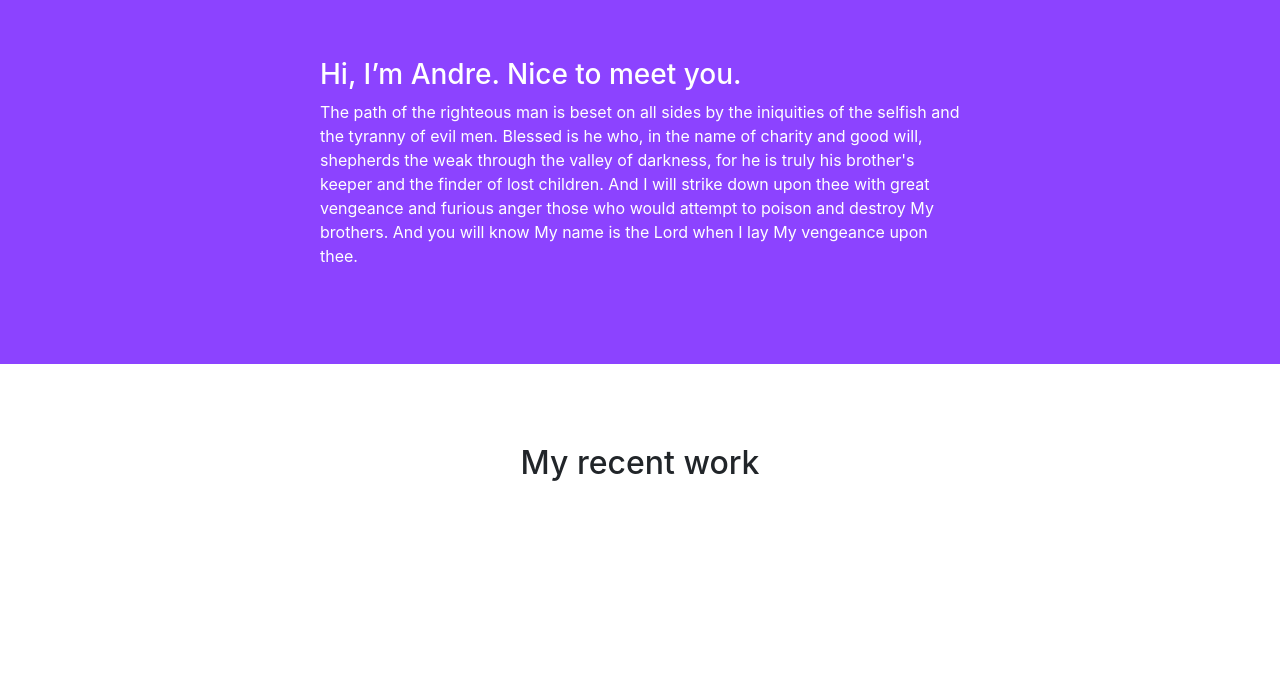
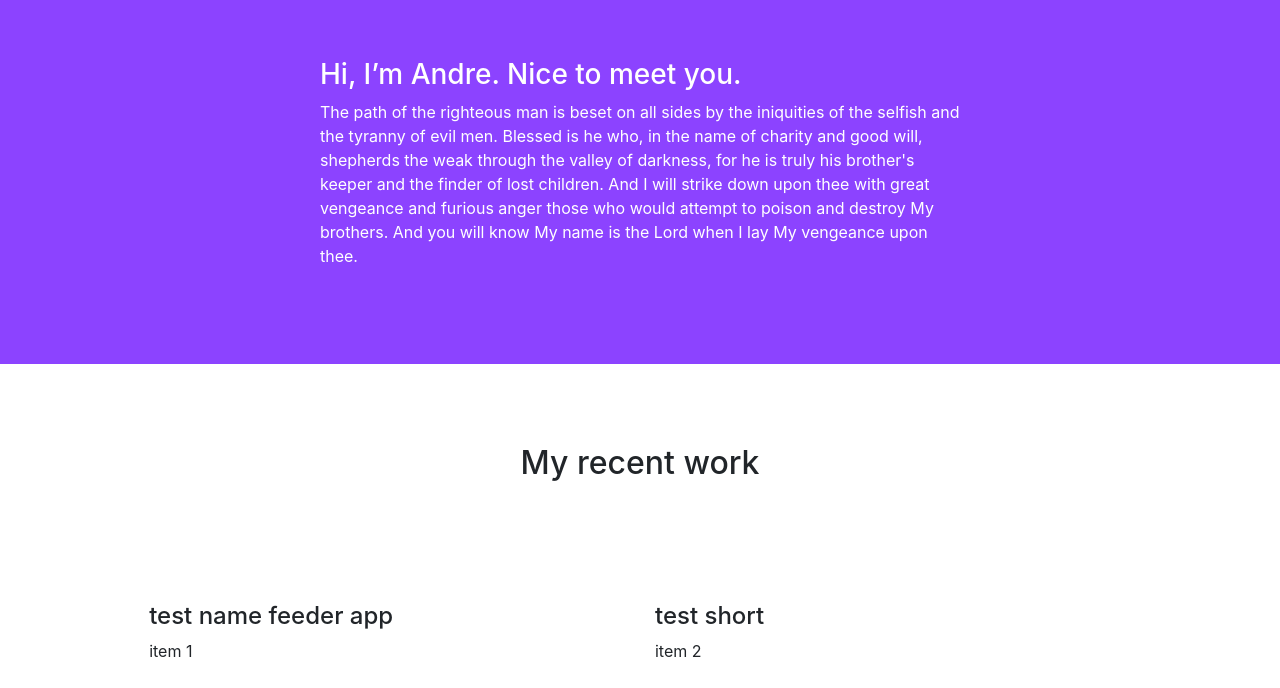
Before and after one commit to jrdnthedev/portfolio, a plain HTML site: page index.html in a window 1280 px wide. Shown: the part 493-1181 px from the top of the page. Before the commit the page ends 983 px from the top, so only its background shows below. Drawn offline with nearby package versions, Linux system fonts and the light colour scheme.

Commit message:
added recent work section

```diff
--- a/css/main.css
+++ b/css/main.css
@@ -86,3 +86,17 @@ section {
     .main__intro {
       padding-left: 20rem;
       padding-right: 20rem; } }
+
+.main__work figure {
+  height: 150px; }
+
+.main__card {
+  height: 250px; }
+  .main__card-title {
+    padding: 5rem 0 0; }
+
+.main__card-wrapper {
+  padding: 2rem 0 0; }
+  @media (max-width: 39.9375em) {
+    .main__card-wrapper {
+      margin: 0; } }
--- a/index.html
+++ b/index.html
@@ -55,6 +55,20 @@
 
         <section class="main__work">
           <h2 class="text-center">My recent work</h2>
+          <div class="row offset-sm-0 offset-md-1 col-md-10 main__card-wrapper">
+            <figure class="col-sm main__card">
+              <figcaption>
+                <h4 class="main__card-title">test name feeder app</h4>
+                <p>item 1</p>
+              </figcaption>
+            </figure>
+            <figure class="col-sm main__card">
+              <figcaption>
+                <h4 class="main__card-title">test short</h4>
+                <p>item 2</p>
+              </figcaption>
+            </figure>
+          </div>
         </section>
       </main>
 
```
